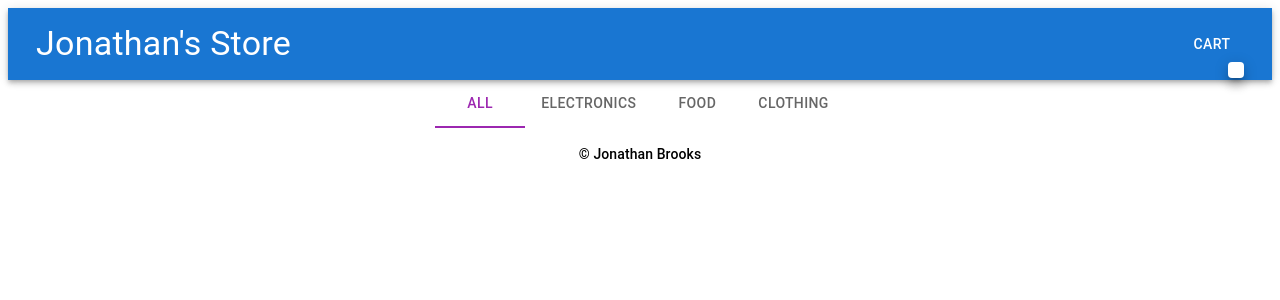
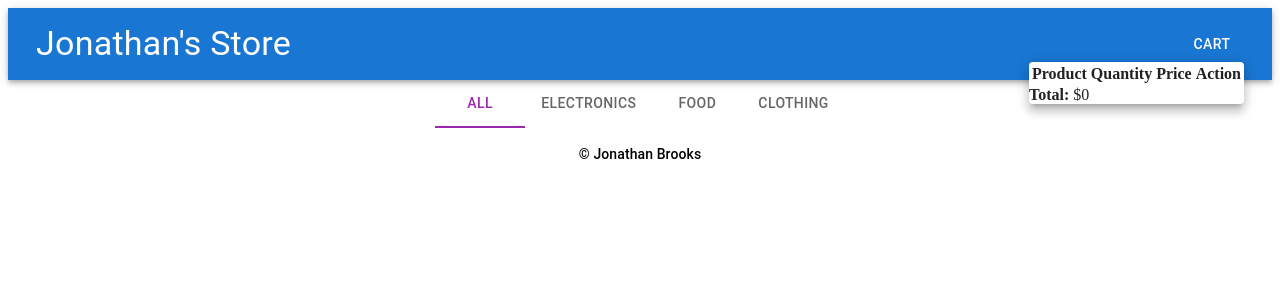
Before and after one commit to jonbrooks01/storeFront, a React (Vite) app: page / in a window 1280 px wide. Both pictures are taken after a click on the button "CART". Shown: the top 300 px of the page. Built offline with nearby package versions, Linux system fonts and the light colour scheme.

Commit message:
added cart total

```diff
--- a/src/components/SimpleCart/index.jsx
+++ b/src/components/SimpleCart/index.jsx
@@ -5,46 +5,109 @@ import Button from '@mui/material/Button';
 import IconButton from '@mui/material/IconButton';
 import CloseIcon from '@mui/icons-material/Close';
 import DeleteIcon from '@mui/icons-material/Delete';
+import RemoveIcon from '@mui/icons-material/Remove';
+import AddIcon from '@mui/icons-material/Add';
 // import './Cart.scss'; // Import your SCSS file for styling
 
 const Cart = () => {
-  const [isRemoving, setIsRemoving] = useState(false);
+  // const [isRemoving, setIsRemoving] = useState(false);
   const dispatch = useDispatch();
   const addToCart = useSelector((state) => state.addCart.addedProducts);
 
-  const handleDelete = (e, product) => {
-    setIsRemoving(true);
-    console.log(product);
-    dispatch(addCartSlice.actions.removeItemFromCart(product));
+  const handleDelete = (product, quantityToRemove) => {
+    // Check if the product exists in the cart
+    const existingProduct = addToCart.find(
+      (item) => item.name === product.name
+    );
+
+    if (existingProduct) {
+      // Calculate the new quantity
+      const newQuantity = existingProduct.quantity - quantityToRemove;
+
+      if (newQuantity <= 0) {
+        // If the new quantity is zero or negative, remove the product from the cart
+        dispatch(addCartSlice.actions.removeItemFromCart(product));
+      } else {
+        // Update the quantity of the product in the cart
+        dispatch(
+          addCartSlice.actions.updateCartItemQuantity({
+            name: product.name,
+            quantity: newQuantity,
+          })
+        );
+      }
+    }
+  };
+
+  const handleAdd = (product, quantityToAdd) => {
+    // Check if the product exists in the cart
+    const existingProduct = addToCart.find(
+      (item) => item.name === product.name
+    );
+
+    if (existingProduct) {
+      // Calculate the new quantity
+      const newQuantity = existingProduct.quantity + quantityToAdd;
+
+      // Update the quantity of the product in the cart
+      dispatch(
+        addCartSlice.actions.updateCartItemQuantity({
+          name: product.name,
+          quantity: newQuantity,
+        })
+      );
+    }
+  };
+
+  const calculateTotal = () => {
+    let total = 0;
+    addToCart.forEach((product) => {
+      total += product.price * product.quantity;
+    });
+    return Math.floor(total);
   };
 
   return (
     <div>
-      {addToCart.map((product, index) => (
-        <div
-          key={index}
-          className={`cart-item ${isRemoving ? 'removing' : ''}`}
-        >
-          <div>
-            {product.name} - {product.quantity}
-          </div>
-          {isRemoving ? (
-            <div className="remove-animation">
-              <IconButton className="remove-button">
-                <CloseIcon />
-              </IconButton>
-            </div>
-          ) : (
-            <Button
-              onClick={(e) => handleDelete(e, product)}
-              variant="contained"
-              color="error"
-              size="small"
-              startIcon={<DeleteIcon />}
-            ></Button>
-          )}
-        </div>
-      ))}
+      <table>
+        <thead>
+          <tr>
+            <th>Product</th>
+            <th>Quantity</th>
+            <th>Price</th>
+            <th>Action</th>
+          </tr>
+        </thead>
+        <tbody>
+          {addToCart.map((product, index) => (
+            <tr key={index}>
+              <td>{product.name}</td>
+              <td>{product.quantity}</td>
+              <td>${Math.floor(product.price * product.quantity)}</td>
+              <td>
+                <IconButton
+                  onClick={() => handleDelete(product, 1)}
+                  size="small"
+                >
+                  <RemoveIcon />
+                </IconButton>
+                <IconButton onClick={() => handleAdd(product, 1)} size="small">
+                  <AddIcon />
+                </IconButton>
+                <IconButton
+                  onClick={() => handleDelete(product, product.quantity)}
+                  size="small"
+                >
+                  <DeleteIcon />
+                </IconButton>
+              </td>
+            </tr>
+          ))}
+        </tbody>
+      </table>
+      <div>
+        <strong>Total:</strong> ${calculateTotal()}
+      </div>
     </div>
   );
 };
```
Also changed, not shown: 1 other file (tests, documents, lock files or other folders).
